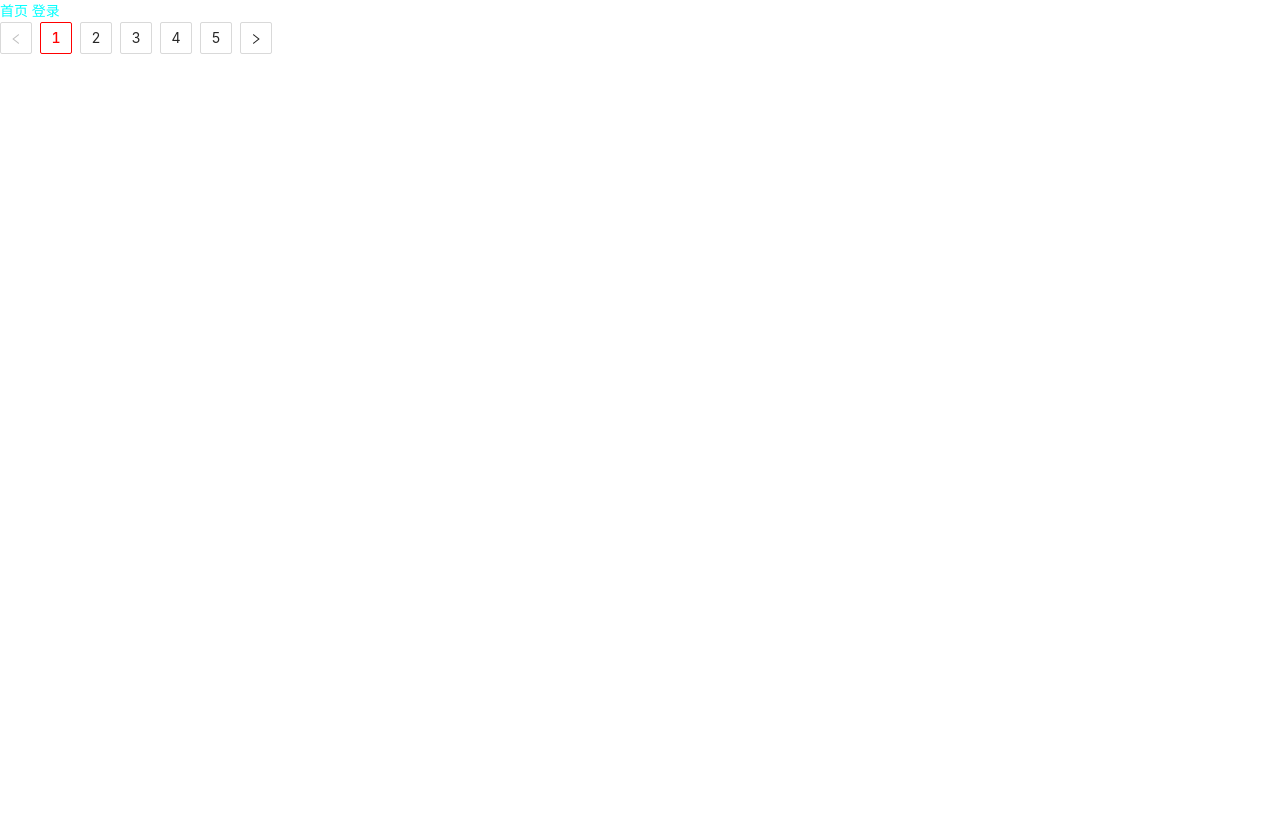
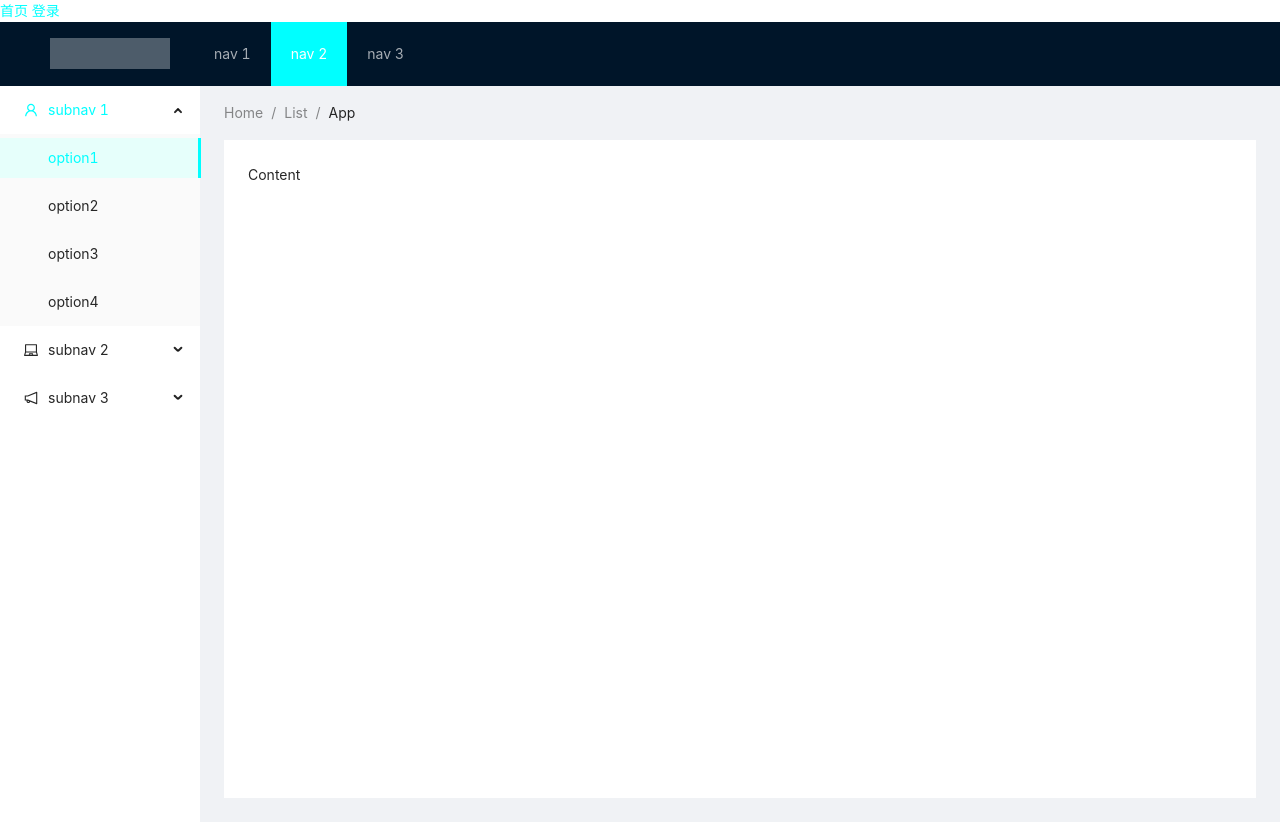
Before and after one commit to hai-an/Jikeyuan, a React (Create React App) app: page /#/ in a window 1280 px wide. Before the commit the page ends 800 px from the top, so only its background shows below. Built offline with nearby package versions, Linux system fonts and the light colour scheme.

Commit message:
首页布局-使用antd的布局组件

```diff
--- a/src/pages/Layout/index.js
+++ b/src/pages/Layout/index.js
@@ -1,13 +1,88 @@
 import React, { Component } from 'react'
-import { Pagination } from 'antd'
+import {
+  LaptopOutlined,
+  NotificationOutlined,
+  UserOutlined,
+} from '@ant-design/icons'
+import { Breadcrumb, Layout, Menu } from 'antd'
 import styles from './index.module.less'
-// console.log(styles)
-// import './index.less'
-export default class Layout extends Component {
+const { Header, Content, Sider } = Layout
+const { SubMenu } = Menu
+const items1 = ['1', '2', '3'].map(key => ({
+  key,
+  label: `nav ${key}`,
+}))
+const items2 = [UserOutlined, LaptopOutlined, NotificationOutlined].map(
+  (icon, index) => {
+    const key = String(index + 1)
+    return {
+      key: `sub${key}`,
+      icon: React.createElement(icon),
+      label: `subnav ${key}`,
+      children: new Array(4).fill(null).map((_, j) => {
+        const subKey = index * 4 + j + 1
+        return {
+          key: subKey,
+          label: `option${subKey}`,
+        }
+      }),
+    }
+  }
+)
+export default class LayoutComponent extends Component {
   render() {
     return (
-      <div className={styles.aa}>
-        <Pagination defaultCurrent={1} total={50} />
+      <div className={styles.layout}>
+        <Layout>
+          <Header className="header">
+            <div className="logo" />
+            <Menu
+              theme="dark"
+              mode="horizontal"
+              defaultSelectedKeys={['2']}
+              items={items1}
+            />
+          </Header>
+          <Layout>
+            <Sider width={200} className="site-layout-background">
+              <Menu
+                mode="inline"
+                defaultSelectedKeys={['1']}
+                defaultOpenKeys={['sub1']}
+                style={{
+                  height: '100%',
+                  borderRight: 0,
+                }}
+                items={items2}
+              />
+            </Sider>
+            <Layout
+              style={{
+                padding: '0 24px 24px',
+              }}
+            >
+              <Breadcrumb
+                style={{
+                  margin: '16px 0',
+                }}
+              >
+                <Breadcrumb.Item>Home</Breadcrumb.Item>
+                <Breadcrumb.Item>List</Breadcrumb.Item>
+                <Breadcrumb.Item>App</Breadcrumb.Item>
+              </Breadcrumb>
+              <Content
+                className="site-layout-background"
+                style={{
+                  padding: 24,
+                  margin: 0,
+                  minHeight: 280,
+                }}
+              >
+                Content
+              </Content>
+            </Layout>
+          </Layout>
+        </Layout>
       </div>
     )
   }
--- a/src/pages/Layout/index.module.less
+++ b/src/pages/Layout/index.module.less
@@ -1,21 +1,41 @@
-.aa {
-  .bb {
-    color: rgb(220, 222, 222);
-  }
-  // 如果没有使用驼峰命名法,对于不合法的命名需要使用[]语法 如类名 .tab-bar => styles['tab-bar']
-  .userList {
-    color: red;
-  }
+.layout {
+  height: 100vh;
+  // .bb {
+  //   color: rgb(220, 222, 222);
+  // }
+  // // 如果没有使用驼峰命名法,对于不合法的命名需要使用[]语法 如类名 .tab-bar => styles['tab-bar']
+  // .userList {
+  //   color: red;
+  // }
 
   :global {
-    .iconfont {
-      color: red;
+    // .iconfont {
+    //   color: red;
+    // }
+    // .ant-pagination-item-active {
+    //   border-color: red;
+    //   a {
+    //     color: red;
+    //   }
+    // }
+    .ant-layout {
+      height: 100%;
     }
-    .ant-pagination-item-active {
-      border-color: red;
-      a {
-        color: red;
-      }
+    .logo {
+      float: left;
+      width: 120px;
+      height: 31px;
+      margin: 16px 24px 16px 0;
+      background: rgba(255, 255, 255, 0.3);
+    }
+
+    .ant-row-rtl .logo {
+      float: right;
+      margin: 16px 0 16px 24px;
+    }
+
+    .site-layout-background {
+      background: #fff;
     }
   }
 
--- a/src/pages/Login/index.module.less
+++ b/src/pages/Login/index.module.less
@@ -14,7 +14,7 @@
       top: 50%;
       left: 50%;
       transform: translate(-50%, -50%);
-      > .login-logo {
+       .login-logo {
         width: 200px;
         height: 60px;
         display: block;
```
